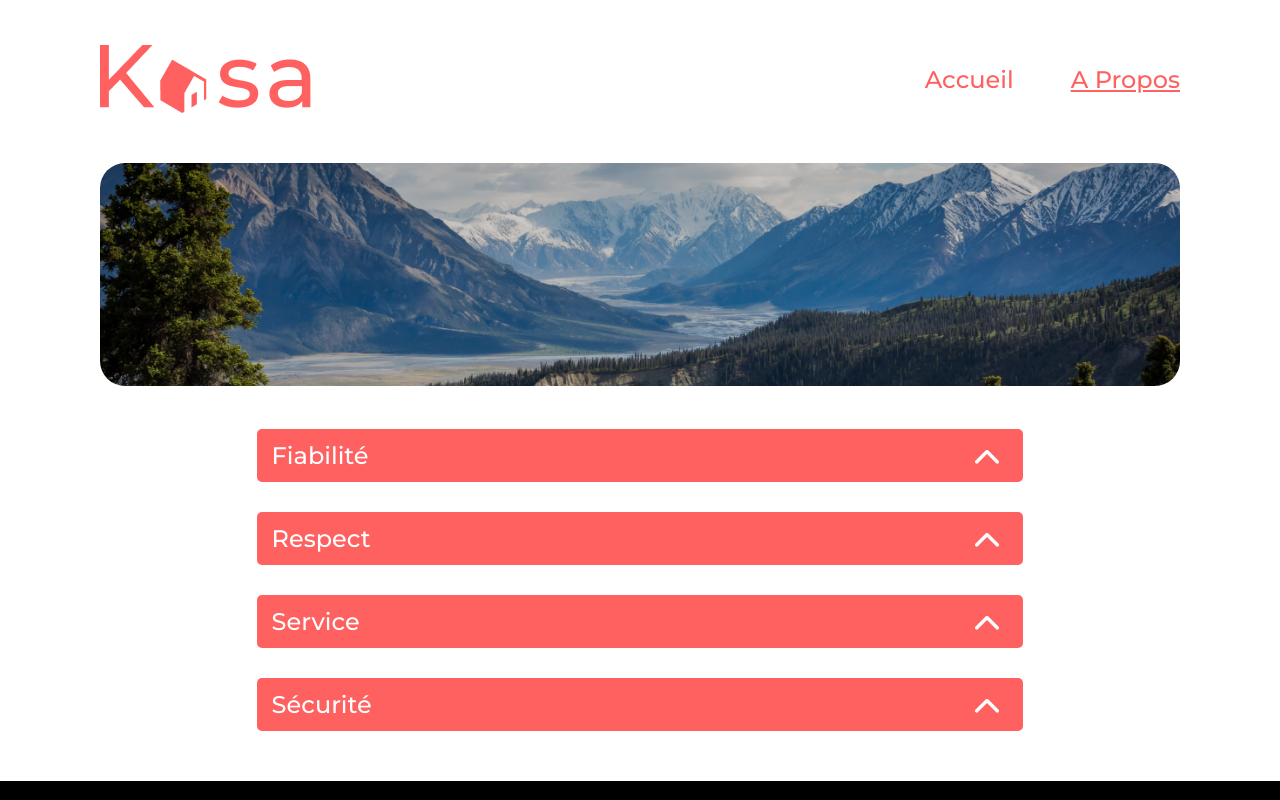
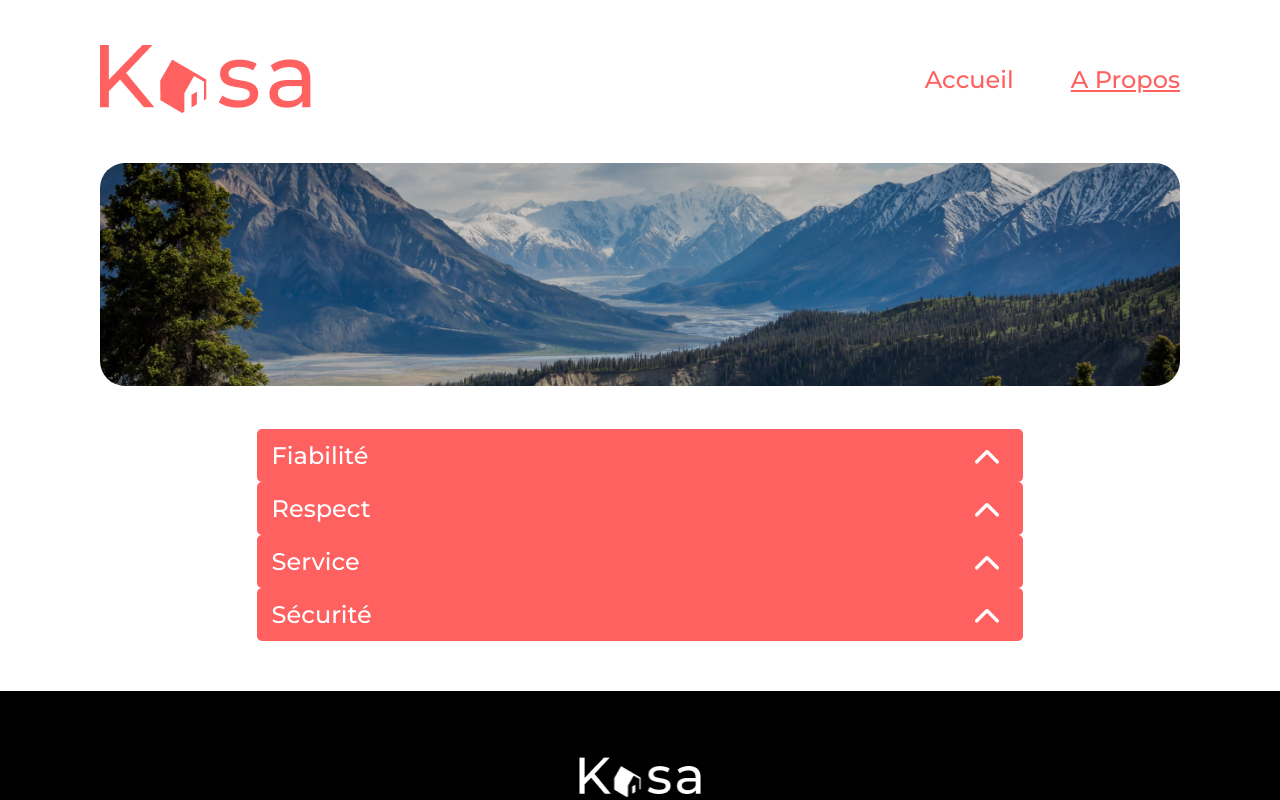
Before and after one commit to Fiona0710/Kasa, a React (Create React App) app: page /about in a window 1280 px wide. Shown: the top 800 px of the page. Built offline with nearby package versions, Linux system fonts and the light colour scheme.

Commit message:
Add comment

```diff
--- a/src/pages/About/About.scss
+++ b/src/pages/About/About.scss
@@ -3,7 +3,6 @@
 
 .collapse-container{
     @include flex-direction($direction:column, $align-i:center);
-    gap: 30px;
 }
 
 @include mobile{
--- a/src/styles/_mixins.scss
+++ b/src/styles/_mixins.scss
@@ -8,12 +8,14 @@
     flex-wrap: $flex-w;
 }
 
+// Customizable mixin to adapt the width and height of the block as well as the adjustment of the image in relation to it //
 @mixin img($object-fit:cover ,$width:100% ,$height:100%){
     object-fit:$object-fit;
     width:$width;
     height:$height;
 }
 
+// Media queries for mobile //
 @mixin mobile{
     @media #{$breakpoint-screen-small}{
         @content;
--- a/src/styles/_variables.scss
+++ b/src/styles/_variables.scss
@@ -9,5 +9,5 @@ $tertiary:#C4C4C4;
 
 $colorGradient: linear-gradient(180deg, rgba(255, 255, 255, 0) 0%, rgba(0, 0, 0, 0.5) 100%);
 
-
+// Variable for the responsive
 $breakpoint-screen-small:"only screen and (max-width:768.1px)";
```
